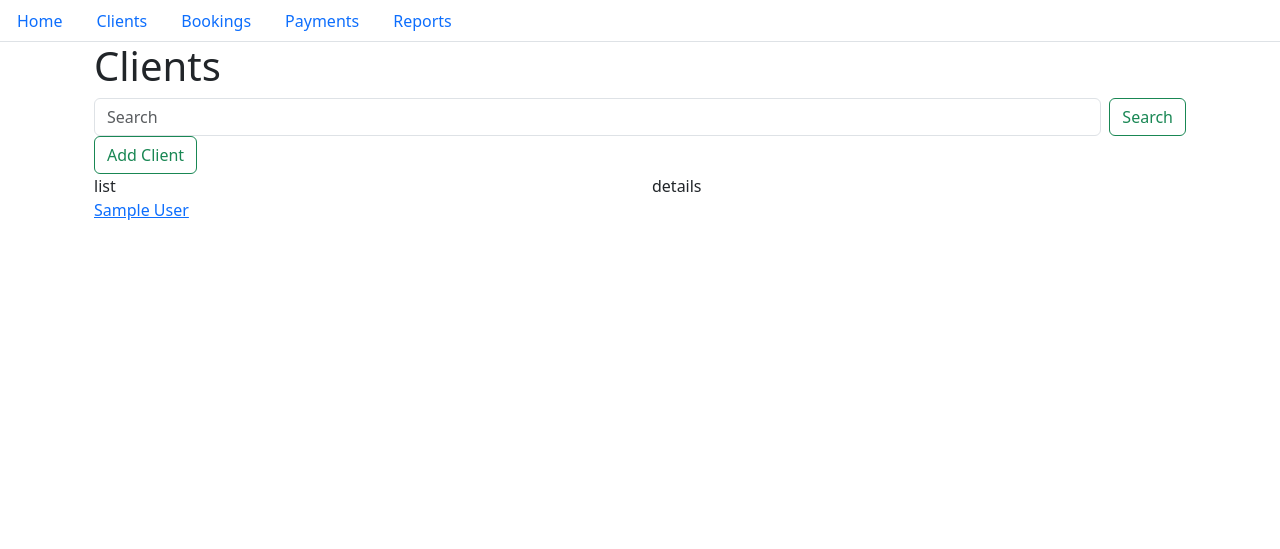
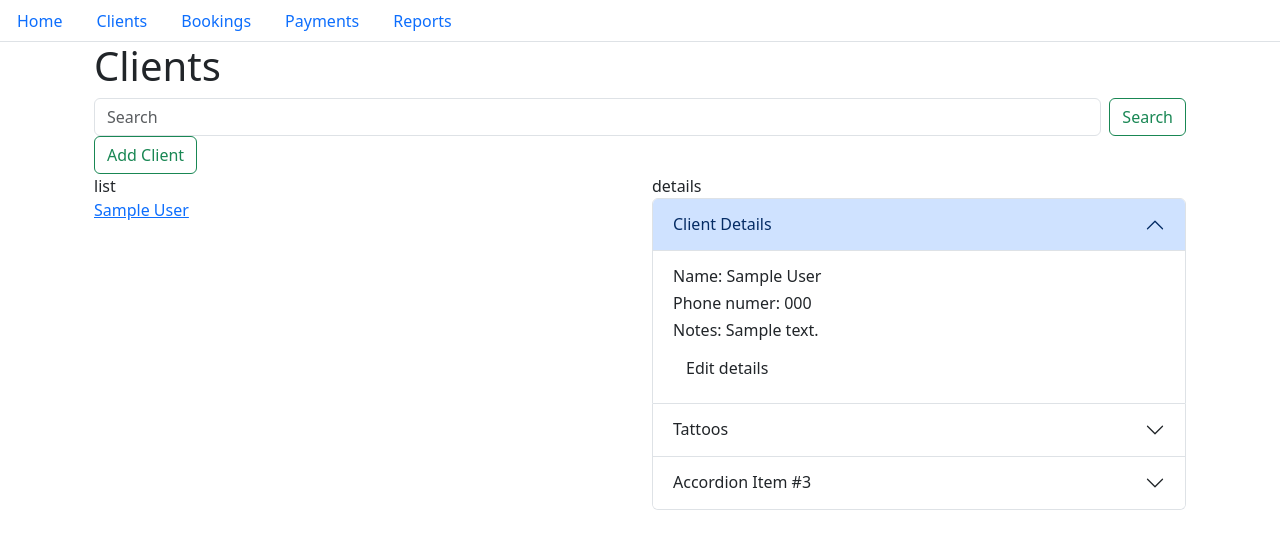
Before and after one commit to JasonRMorley/CaitieInk, a Flask app: page /clients/1/ in a window 1280 px wide. Shown: the top 549 px of the page. Run offline with Flask 3, Linux system fonts and the light colour scheme; tables that the repository leaves empty hold one stand-in row (values such as "Sample post"); some libraries are stand-ins or nearby versions.

Commit message:
new feature - select client.

```diff
--- a/main.py
+++ b/main.py
@@ -34,13 +34,15 @@ def create_app():
     @app.route('/clients/', defaults={'client_id': None})
     @app.route('/clients/<int:client_id>/')
     def route_clients(client_id=None):
-
+        selected_client = None
         if client_id:
-            selected_client = None
+            selected_client = client_service.get_client(client_id)
+            print(selected_client)
 
         return render_template(
             'clients.html',
-            client_profiles=client_service.get_all_clients()
+            client_profiles=client_service.get_all_clients(),
+            selected_client=selected_client
         )
 
     @app.route("/add_client", methods=["GET", "POST"])
@@ -62,6 +64,11 @@ def create_app():
     def route_add_tattoo():
         return render_template("add_tattoo.html")
 
+    @app.route("/test/", defaults={"var": None})
+    @app.route("/test/<var>")
+    def route_test(var):
+        return f"<h1>{var} This is a test</h1>"
+
     app.run(debug=True)
 
 
--- a/services.py
+++ b/services.py
@@ -14,3 +14,7 @@ class ClientService:
     def get_all_clients(self):
         with self.uow_factory() as uow:
             return uow.clients.session.query(Client).all()
+
+    def get_client(self, client_id):
+        with self.uow_factory() as uow:
+            return uow.clients.get_by_id(client_id)
--- a/templates/client_list.html
+++ b/templates/client_list.html
@@ -1,6 +1,6 @@
 <div class="list-group">
     {% for client in client_profiles %}
-        <a href="{{ url_for('route_clients')}}">
+        <a href="{{ url_for('route_clients')}}{{client.client_id}}">
             {{ client.first_name }} {{ client.last_name }}
         </a>
     {% endfor %}
--- a/templates/clients.html
+++ b/templates/clients.html
@@ -24,7 +24,7 @@
         </div>
         <div class="col" id="details_panel">
             details
-
+            {% include "details_panel.html" %}
         </div>
     </div>
 </div>
--- a/templates/details_panel.html
+++ b/templates/details_panel.html
@@ -8,9 +8,9 @@
         </h2>
         <div id="collapseOne" class="accordion-collapse collapse show" data-bs-parent="#accordionExample">
             <div class="accordion-body">
-                <h6>Name: {{client_details["name"]}}</h6>
-                <h6>Phone numer: {{client_details["phone"]}}</h6>
-                <h6>Notes: {{client_details["notes"]}}</h6>
+                <h6>Name: {{selected_client.first_name}} {{selected_client.last_name}}</h6>
+                <h6>Phone numer: {{selected_client.phone_number}}</h6>
+                <h6>Notes: {{selected_client.notes}}</h6>
                 <button class="btn" , type="button">Edit details</button>
             </div>
         </div>
```
